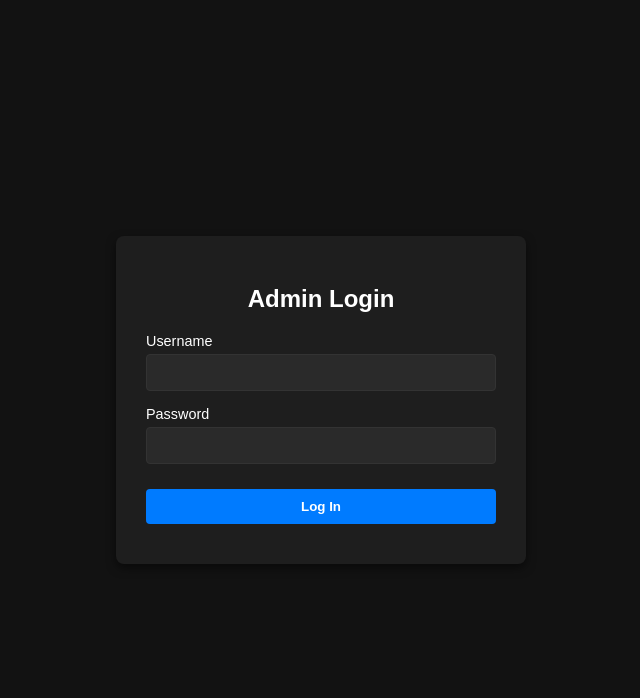
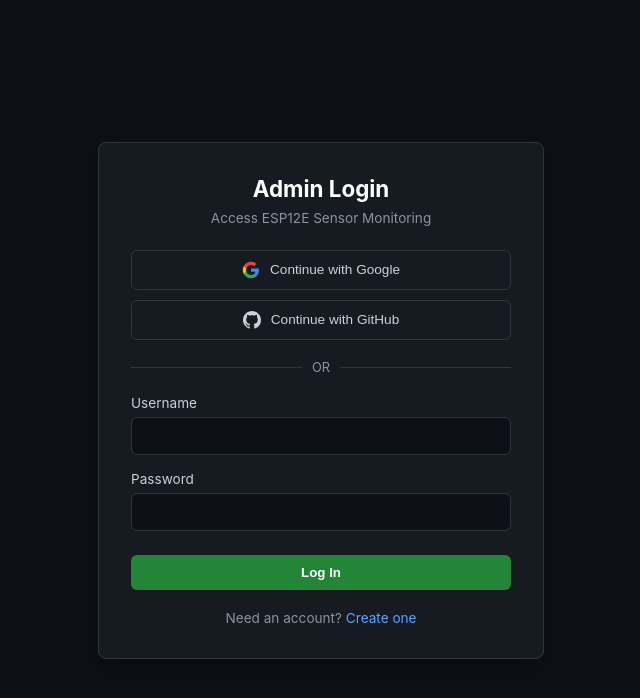
Before and after one commit to PsychicNova/Security-Database, a website: page public/admin-login.html in a window 1280 px wide. Shown: the whole page, without its empty margins (319-959 px from the left). Drawn offline with Linux system fonts and the light colour scheme.

Commit message:
Add modern login page with OAuth UI and register toggle

```diff
--- a/public/admin-login.html
+++ b/public/admin-login.html
@@ -3,98 +3,245 @@
 <head>
   <meta charset="UTF-8">
   <meta name="viewport" content="width=device-width, initial-scale=1.0">
-  <title>Admin Login - Security Database</title>
+  <title>Security Database - Portal</title>
   <style>
+    :root {
+      --bg-color: #0d1117;
+      --card-bg: #161b22;
+      --border-color: #30363d;
+      --accent-color: #238636;
+      --accent-hover: #2ea043;
+      --text-main: #c9d1d9;
+      --text-muted: #8b949e;
+    }
+
     body {
-      font-family: Arial, sans-serif;
-      background-color: #121212;
-      color: #ffffff;
+      font-family: -apple-system, BlinkMacSystemFont, "Segoe UI", Roboto, sans-serif;
+      background-color: var(--bg-color);
+      color: var(--text-main);
       display: flex;
       justify-content: center;
       align-items: center;
-      height: 100vh;
+      min-height: 100vh;
       margin: 0;
     }
-    .login-card {
-      background: #1e1e1e;
-      padding: 30px;
+
+    .auth-container {
+      background: var(--card-bg);
+      border: 1px solid var(--border-color);
       border-radius: 8px;
-      box-shadow: 0 4px 10px rgba(0, 0, 0, 0.5);
+      padding: 32px;
       width: 100%;
-      max-width: 350px;
+      max-width: 380px;
+      box-shadow: 0 8px 24px rgba(0,0,0,0.4);
     }
-    h2 {
+
+    .auth-header {
       text-align: center;
-      margin-bottom: 20px;
+      margin-bottom: 24px;
     }
+
+    .auth-header h1 {
+      font-size: 1.4rem;
+      margin: 0 0 8px 0;
+      color: #ffffff;
+    }
+
+    .auth-header p {
+      font-size: 0.85rem;
+      color: var(--text-muted);
+      margin: 0;
+    }
+
     .form-group {
-      margin-bottom: 15px;
+      margin-bottom: 16px;
     }
+
     label {
       display: block;
-      margin-bottom: 5px;
-      font-size: 0.9rem;
+      font-size: 0.85rem;
+      margin-bottom: 6px;
+      color: var(--text-main);
     }
+
     input {
       width: 100%;
-      padding: 10px;
-      border-radius: 4px;
-      border: 1px solid #333;
-      background: #2a2a2a;
-      color: #fff;
+      padding: 10px 12px;
+      background-color: var(--bg-color);
+      border: 1px solid var(--border-color);
+      border-radius: 6px;
+      color: #ffffff;
+      font-size: 0.9rem;
       box-sizing: border-box;
     }
-    button {
+
+    input:focus {
+      outline: none;
+      border-color: #58a6ff;
+    }
+
+    .btn-primary {
       width: 100%;
       padding: 10px;
+      background-color: var(--accent-color);
+      color: #ffffff;
       border: none;
-      border-radius: 4px;
-      background-color: #007bff;
-      color: white;
-      font-weight: bold;
+      border-radius: 6px;
+      font-weight: 600;
       cursor: pointer;
-      margin-top: 10px;
+      margin-top: 8px;
     }
-    button:hover {
-      background-color: #0056b3;
+
+    .btn-primary:hover {
+      background-color: var(--accent-hover);
     }
+
+    .divider {
+      display: flex;
+      align-items: center;
+      text-align: center;
+      margin: 20px 0;
+      color: var(--text-muted);
+      font-size: 0.8rem;
+    }
+
+    .divider::before, .divider::after {
+      content: '';
+      flex: 1;
+      border-bottom: 1px solid var(--border-color);
+    }
+
+    .divider span {
+      padding: 0 10px;
+    }
+
+    .social-btn {
+      width: 100%;
+      padding: 10px;
+      background-color: transparent;
+      border: 1px solid var(--border-color);
+      border-radius: 6px;
+      color: var(--text-main);
+      font-size: 0.85rem;
+      font-weight: 500;
+      cursor: pointer;
+      display: flex;
+      align-items: center;
+      justify-content: center;
+      gap: 10px;
+      margin-bottom: 10px;
+    }
+
+    .social-btn:hover {
+      background-color: rgba(255, 255, 255, 0.05);
+    }
+
+    .toggle-auth {
+      text-align: center;
+      margin-top: 20px;
+      font-size: 0.85rem;
+      color: var(--text-muted);
+    }
+
+    .toggle-auth a {
+      color: #58a6ff;
+      text-decoration: none;
+      cursor: pointer;
+    }
+
+    .toggle-auth a:hover {
+      text-decoration: underline;
+    }
+
     #error-msg {
-      color: #ff4d4d;
+      color: #f85149;
       font-size: 0.85rem;
-      margin-top: 10px;
       text-align: center;
+      margin-top: 12px;
     }
   </style>
 </head>
 <body>
 
-  <div class="login-card">
-    <h2>Admin Login</h2>
-    <form id="loginForm">
+  <div class="auth-container">
+    <div class="auth-header">
+      <h1 id="portal-title">Admin Login</h1>
+      <p id="portal-subtitle">Access ESP12E Sensor Monitoring</p>
+    </div>
+
+    <!-- OAuth Options -->
+    <button class="social-btn" onclick="handleOAuth('Google')">
+      <svg width="18" height="18" viewBox="0 0 24 24"><path fill="#4285F4" d="M22.56 12.25c0-.78-.07-1.53-.2-2.25H12v4.26h5.92c-.26 1.37-1.04 2.53-2.21 3.31v2.77h3.57c2.08-1.92 3.28-4.74 3.28-8.09z"/><path fill="#34A853" d="M12 23c2.97 0 5.46-.98 7.28-2.66l-3.57-2.77c-.98.66-2.23 1.06-3.71 1.06-2.86 0-5.29-1.93-6.16-4.53H2.18v2.84C3.99 20.53 7.7 23 12 23z"/><path fill="#FBBC05" d="M5.84 14.09c-.22-.66-.35-1.36-.35-2.09s.13-1.43.35-2.09V7.06H2.18C1.43 8.55 1 10.22 1 12s.43 3.45 1.18 4.94l2.85-2.22.81-.63z"/><path fill="#EA4335" d="M12 5.38c1.62 0 3.06.56 4.21 1.64l3.15-3.15C17.45 2.09 14.97 1 12 1 7.7 1 3.99 3.47 2.18 7.06l3.66 2.84c.87-2.6 3.3-4.52 6.16-4.52z"/></svg>
+      Continue with Google
+    </button>
+    <button class="social-btn" onclick="handleOAuth('GitHub')">
+      <svg width="18" height="18" fill="currentColor" viewBox="0 0 24 24"><path d="M12 0C5.37 0 0 5.37 0 12c0 5.31 3.435 9.795 8.205 11.385.6.105.825-.255.825-.57 0-.285-.015-1.23-.015-2.235-3.015.555-3.795-.735-4.035-1.41-.135-.345-.72-1.41-1.23-1.695-.42-.225-1.02-.78-.015-.795.945-.015 1.62.87 1.845 1.23 1.08 1.815 2.805 1.305 3.495.99.105-.78.42-1.305.765-1.605-2.67-.3-5.46-1.335-5.46-5.925 0-1.305.465-2.385 1.23-3.225-.12-.3-.54-1.53.12-3.18 0 0 1.005-.315 3.3 1.23.96-.27 1.98-.405 3-.405s2.04.135 3 .405c2.295-1.56 3.3-1.23 3.3-1.23.66 1.65.24 2.88.12 3.18.765.84 1.23 1.905 1.23 3.225 0 4.605-2.805 5.625-5.475 5.925.435.375.81 1.095.81 2.22 0 1.605-.015 2.895-.015 3.3 0 .315.225.69.825.57A12.02 12.02 0 0024 12c0-6.63-5.37-12-12-12z"/></svg>
+      Continue with GitHub
+    </button>
+
+    <div class="divider"><span>OR</span></div>
+
+    <!-- Credentials Form -->
+    <form id="authForm">
       <div class="form-group">
         <label for="username">Username</label>
-        <input type="text" id="username" name="username" required>
+        <input type="text" id="username" name="username" required autocomplete="username">
       </div>
       <div class="form-group">
         <label for="password">Password</label>
-        <input type="password" id="password" name="password" required>
+        <input type="password" id="password" name="password" required autocomplete="current-password">
       </div>
-      <button type="submit">Log In</button>
+      <button type="submit" class="btn-primary" id="submit-btn">Log In</button>
       <div id="error-msg"></div>
     </form>
+
+    <div class="toggle-auth">
+      <span id="toggle-text">Need an account?</span>
+      <a onclick="toggleAuthMode()" id="toggle-link">Create one</a>
+    </div>
   </div>
 
   <script>
-    document.getElementById('loginForm').addEventListener('submit', async function(e) {
+    let isRegisterMode = false;
+
+    function toggleAuthMode() {
+      isRegisterMode = !isRegisterMode;
+      const title = document.getElementById('portal-title');
+      const submitBtn = document.getElementById('submit-btn');
+      const toggleText = document.getElementById('toggle-text');
+      const toggleLink = document.getElementById('toggle-link');
+      const errorDiv = document.getElementById('error-msg');
+
+      errorDiv.innerText = '';
+
+      if (isRegisterMode) {
+        title.innerText = 'Create Account';
+        submitBtn.innerText = 'Sign Up';
+        toggleText.innerText = 'Already have an account?';
+        toggleLink.innerText = 'Log in';
+      } else {
+        title.innerText = 'Admin Login';
+        submitBtn.innerText = 'Log In';
+        toggleText.innerText = 'Need an account?';
+        toggleLink.innerText = 'Create one';
+      }
+    }
+
+    function handleOAuth(provider) {
+      alert(`${provider} authentication requires setting up OAuth Client Keys in server.js.`);
+    }
+
+    document.getElementById('authForm').addEventListener('submit', async function(e) {
       e.preventDefault();
       const errorDiv = document.getElementById('error-msg');
       errorDiv.innerText = '';
 
       const username = e.target.username.value;
       const password = e.target.password.value;
+      const endpoint = isRegisterMode ? '/register' : '/login';
 
       try {
-        const response = await fetch('/login', {
+        const response = await fetch(endpoint, {
           method: 'POST',
           headers: { 'Content-Type': 'application/json' },
           body: JSON.stringify({ username, password })
@@ -103,9 +250,9 @@
         const data = await response.json();
 
         if (response.ok && data.success) {
-          window.location.href = data.redirect;
+          window.location.href = data.redirect || '/Dashboard.html';
         } else {
-          errorDiv.innerText = data.message || 'Invalid username or password';
+          errorDiv.innerText = data.message || 'Authentication failed';
         }
       } catch (err) {
         errorDiv.innerText = 'Server error. Please try again.';
```
Also changed, not shown: server.js (+15 -0 lines).
